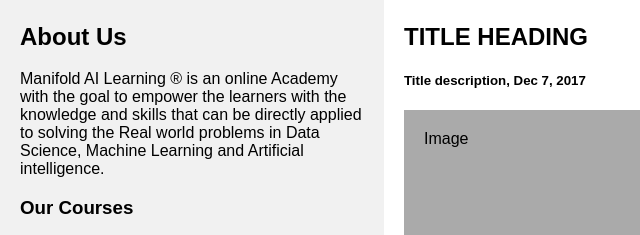
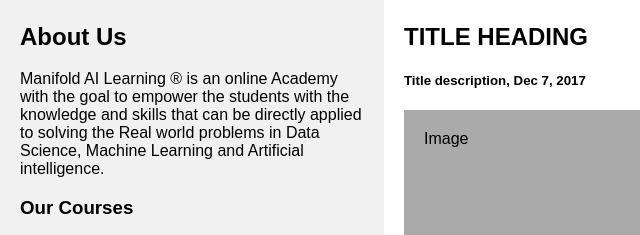
Before and after one commit to dsneeraj198/codebuildtriggers, a plain HTML site: page index.html in a window 1280 px wide. Shown: the part 390-625 px from the top of the page, 0-640 px from the left. Drawn offline with Linux system fonts and the light colour scheme.

Commit message:
updated index.html

```diff
--- a/index.html
+++ b/index.html
@@ -128,7 +128,7 @@
 <div class="row">
   <div class="side">
     <h2>About Us</h2>
-    <p>Manifold AI Learning ® is an online Academy with the goal to empower the learners with the knowledge and skills that can be directly applied to solving the Real world problems in Data Science, Machine Learning and Artificial intelligence.</p>
+    <p>Manifold AI Learning ® is an online Academy with the goal to empower the students with the knowledge and skills that can be directly applied to solving the Real world problems in Data Science, Machine Learning and Artificial intelligence.</p>
     <h3>Our Courses</h3>
     <p>Join us on Youtube and start learning for free</p>
     <div class="fakeimg" style="height:60px;"> <a href="https://www.youtube.com/manifoldailearning" class="right">Youtube Hands-On ML Series </a> </div><br>
```
